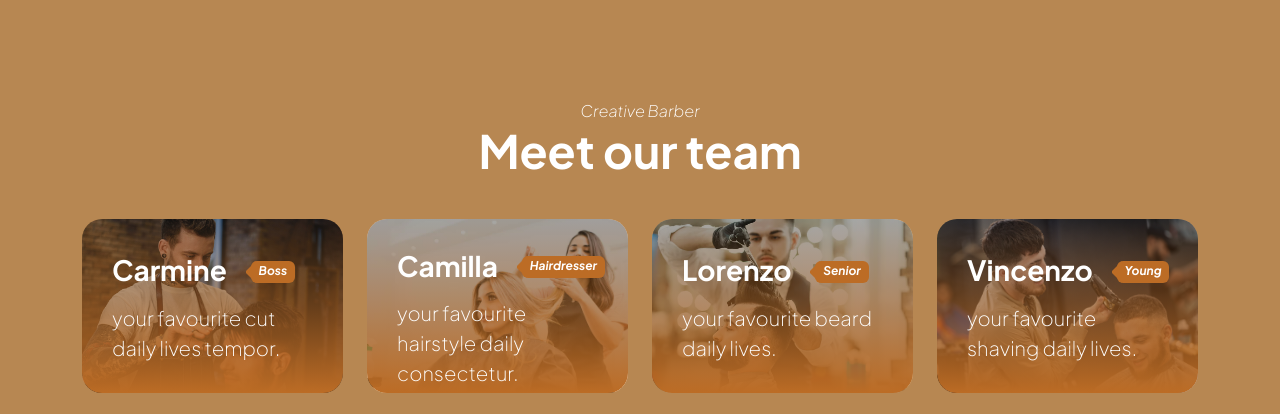
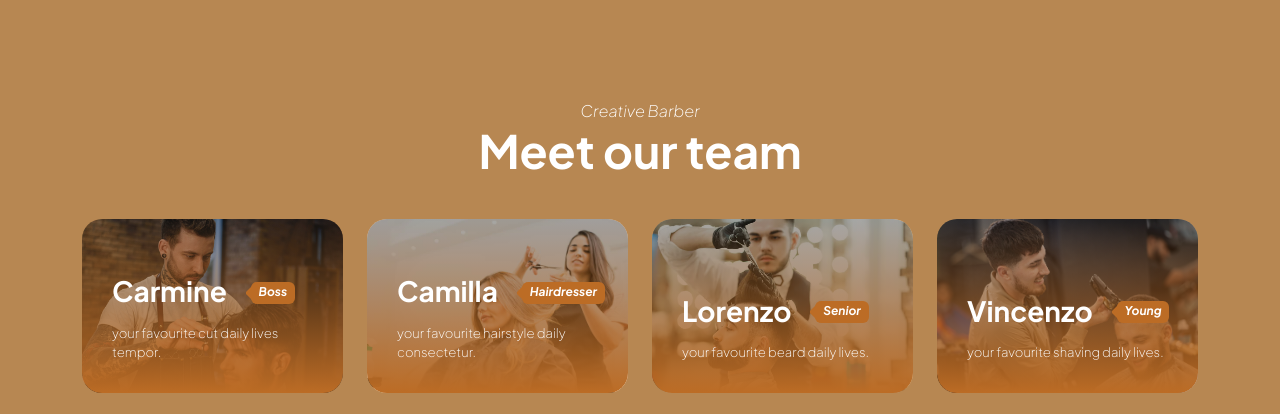
Before and after one commit to carminecoppola/GigaStyle, a Flask app: page / in a window 1280 px wide. Shown: the part 2681-3095 px from the top of the page. Run offline with Flask 3, Linux system fonts and the light colour scheme; some libraries are stand-ins or nearby versions.

Commit message:
dipendente

```diff
--- a/app.py
+++ b/app.py
@@ -107,7 +107,6 @@ def employees():
     else:
         print("noooooo")
         return redirect(url_for('login'))
-
 
 
 @app.route('/reservationEmployees', methods=['GET', 'POST'])
--- a/templates/index.html
+++ b/templates/index.html
@@ -37,12 +37,6 @@
                     <div class="ratio ratio-1x1">
 
                         <img src="../static/images/team/desBeard.jpg" style="box-sizing: border-box" class="custom-video">
-
-                        <!--<video autoplay="" loop="" muted="" class="custom-video" poster="">
-                            <source src="videos/production_id.mp4" type="video/mp4">
-
-                            Your browser does not support the video tag.
-                        </video>-->
 
                         <div class="about-video-info d-flex flex-column">
                             <h4 class="mt-auto">We Started Since 2023.</h4>
@@ -137,7 +131,7 @@
                                 <p class="badge ms-4"><em>Boss</em></p>
                             </div>
 
-                            <p class="text-white mb-0">your favourite cut daily lives tempor.</p>
+                            <p class="text-white mb-0" style="font-size: small!important;">your favourite cut daily lives tempor.</p>
                         </div>
 
                         <div class="team-block-image-wrap">
@@ -155,7 +149,7 @@
                                 <p class="badge ms-4"><em>Hairdresser</em></p>
                             </div>
 
-                            <p class="text-white mb-0">your favourite hairstyle daily consectetur.</p>
+                            <p class="text-white mb-0" style="font-size: small!important;">your favourite hairstyle daily consectetur.</p>
                         </div>
 
                         <div class="team-block-image-wrap">
@@ -173,7 +167,7 @@
                                 <p class="badge ms-4"><em>Senior</em></p>
                             </div>
 
-                            <p class="text-white mb-0">your favourite beard daily lives.</p>
+                            <p class="text-white mb-0" style="font-size: small!important;">your favourite beard daily lives.</p>
                         </div>
 
                         <div class="team-block-image-wrap">
@@ -191,7 +185,7 @@
                                 <p class="badge ms-4"><em>Young</em></p>
                             </div>
 
-                            <p class="text-white mb-0">your favourite shaving  daily lives.</p>
+                            <p class="text-white mb-0" style="font-size: small!important;">your favourite shaving  daily lives.</p>
                         </div>
 
                         <div class="team-block-image-wrap">
@@ -217,7 +211,7 @@
                                 <p class="badge ms-4"><em>Manager</em></p>
                             </div>
 
-                            <p class="text-white mb-0">your favourite cut daily lives tempor.</p>
+                            <p class="text-white mb-0" style="font-size: small!important;">your favourite cut daily lives tempor.</p>
                         </div>
 
                         <div class="team-block-image-wrap">
@@ -235,7 +229,7 @@
                                 <p class="badge ms-4"><em>Beautician</em></p>
                             </div>
 
-                            <p class="text-white mb-0">your favourite hairstyle daily consectetur.</p>
+                            <p class="text-white mb-0" style="font-size: small!important;">your favourite hairstyle daily consectetur.</p>
                         </div>
 
                         <div class="team-block-image-wrap">
@@ -253,7 +247,7 @@
                                 <p class="badge ms-4"><em>Junior</em></p>
                             </div>
 
-                            <p class="text-white mb-0">your favourite beard daily lives.</p>
+                            <p class="text-white mb-0" style="font-size: small!important;">your favourite beard daily lives.</p>
                         </div>
 
                         <div class="team-block-image-wrap">
@@ -271,7 +265,7 @@
                                 <p class="badge ms-4"><em>Stylist</em></p>
                             </div>
 
-                            <p class="text-white mb-0">your favourite shaving  daily lives.</p>
+                            <p class="text-white mb-0" style="font-size: small!important;">your favourite shaving  daily lives.</p>
                         </div>
 
                         <div class="team-block-image-wrap">
@@ -631,11 +625,6 @@
                     </div>
                 </form>
                 </div>
-
-                <!-- <div class="col-lg-6 col-12 mx-auto mt-5 mt-lg-0 ps-lg-5">
-                    <iframe class="google-map" src="https://www.google.com/maps/embed?pb=AIzaSyDV6ZfAXNAupDSisqqVpa6LGML2z4aGn28=initMap" width="100%" height="300" style="border:0;" allowfullscreen="" loading="lazy" referrerpolicy="no-referrer-when-downgrade"></iframe>
-                </div>-->
-
             </div>
         </div>
     </section>
--- a/templates/reservationHairDresser.html
+++ b/templates/reservationHairDresser.html
@@ -72,10 +72,6 @@
                                                 </select>
                                         </div>
 
-                                        <!--<div class="col-lg-12 col-12">
-                                            <textarea name="booking-form-message" rows="3" class="form-control" id="booking-form-message" placeholder="Comment (Optional)"></textarea>
-                                        </div>-->
-
                                         <div class="col-lg-4 col-md-10 col-8 mx-auto mt-2">
                                             <button type="submit" class="form-control">Reservation</button>
                                         </div>
@@ -86,7 +82,7 @@
 
                         <div class="col-lg-5 col-12 p-0">
                             <div class="booking-form-image-wrap contact-section">
-                                <img src="../static/images/team/donnaLavaCapellli.jpg"  class="booking-form-image img-fluid" alt="">
+                                <img src="../static/images/team/bookingWoman.jpg"  class="booking-form-image img-fluid" alt="">
                             </div>
 
                         </div>
```
Also changed, not shown: static/images/team/bookingWoman.jpg (added).
